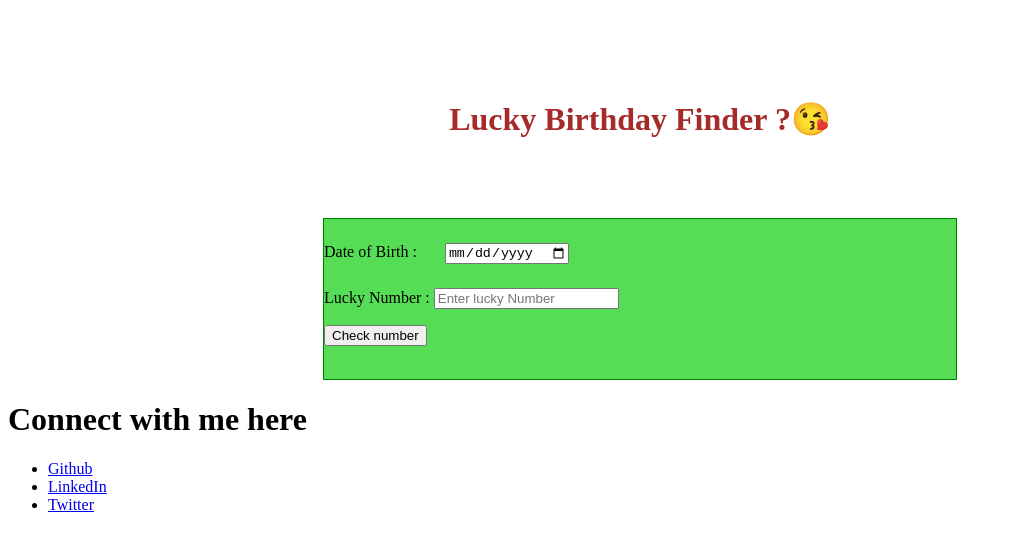
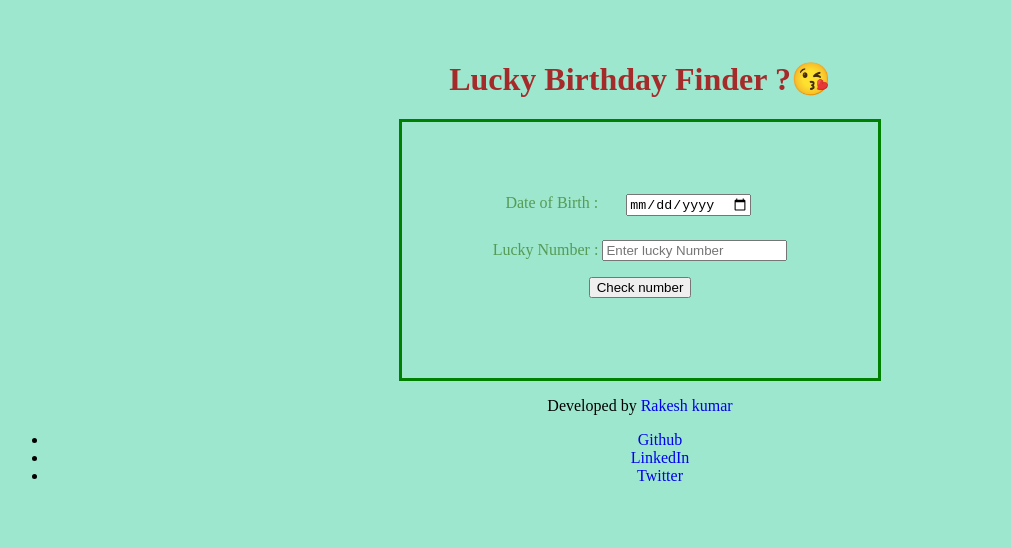
Before and after one commit to Rakesh-code65/IsYourBirthdayLucky, a plain HTML site: page index.html in a window 1280 px wide. Shown: the whole page, without its empty margins (0-1011 px from the left). Drawn offline with Linux system fonts and the light colour scheme.

Commit message:
intial commit
docs updated

```diff
--- a/index.html
+++ b/index.html
@@ -19,20 +19,21 @@
         <button id="check-number">Check number</button>
     </div>
     <div class="output"></div>
-    <script src="./script.js"></script>
-    <footer>
+
+    <footer class="footer">
         <div class="connect">
-            <h1 class="connect-header">Connect with me here</h1>
+            <p>
+                Developed by
+                <a href="https://rakeshkumarportfolio.netlify.app/" target="_blank" >Rakesh kumar</a>
 
             <ul class="linked">
 
              <li class="link"><a href="https://github.com/Rakesh-code65" > Github </a></li>
              <li class="link"><a href="https://www.linkedin.com/in/rakesh-kumar-11a74a19b/">
                  LinkedIn </a> </li>
-             <li class="link"><a href="https://twitter.com/Rkabhi7"> Twitter </a>  </li>
+             <li class="link"><a href="https://twitter.com/Rkabhi7">Twitter </a>  </li>
             </ul>
     </footer>
+    <script src="./script.js"></script>
 </body>
-
-
 </html>
--- a/script.js
+++ b/script.js
@@ -9,7 +9,7 @@ function compareValues(sum,Number)
 {
 
   if(sum%luckyNumber.value === 0){
-   outputBox.innerText= "Voila Your Birthday is lucky 🎉";
+   outputBox.innerText= "WoW Your Birthday is lucky 🎉";
   }
   else {
       outputBox.innerText= "Sorry !! Your Birthday is not lucky 😥";
--- a/style.css
+++ b/style.css
@@ -1,25 +1,61 @@
+:root{
+    --primary-color:
+    #2cdaa0;
+    --secondary-color:#1F2937;
+
+}
+body{
+    background-color: rgb(157, 231, 206);
+    text-align: center;
+}
+
+
 .header{
-    text-align: center;
+
     color: brown;
-    margin-top: 100px;
+    margin-top: 60px;
 }
 
 .container{
 margin: auto;
-width: 50%;
+width: 30%;
 height: 10rem;
-border: 1px solid green;
-padding: auto;
-margin-top: 5rem;
-background-color: rgb(86, 221, 86);
+border: 3px solid green;
+padding: 3rem;
+color: rgb(85, 155, 85);
+font-size: medium;
+text-align: center;
 }
+
 #date-of-birth{
     margin: 1.5rem;
-    /* text-align: center; */
+
 }
 #lucky-number{
     margin-bottom: 1rem;
 }
-#check-number{
+#
 
+.output{
+    text-align: center;
 }
+.foot{
+    position: relative;
+    top: 50%;
+}
+.connect{
+    display: inline;
+    border-bottom-left-radius: 1rem;
+        height: 20vh;
+        margin-top: 1rem;
+        background-color: var(--primary-color);
+        text-align:center;
+
+    }
+    .connect .connect-header{
+        color:var(--secondary-color);
+    }
+    a:link{
+        text-decoration: none;
+
+    }
```
